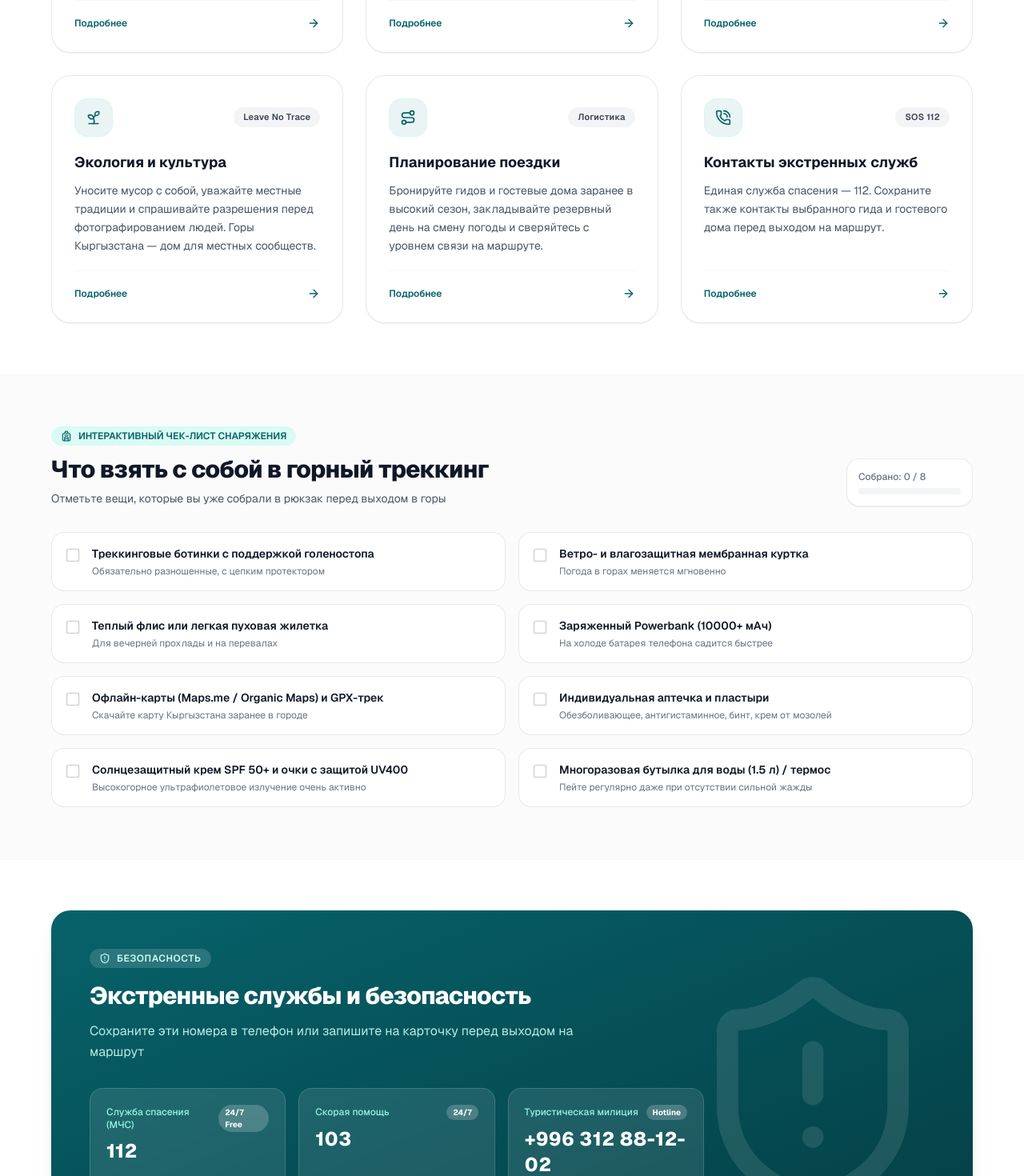
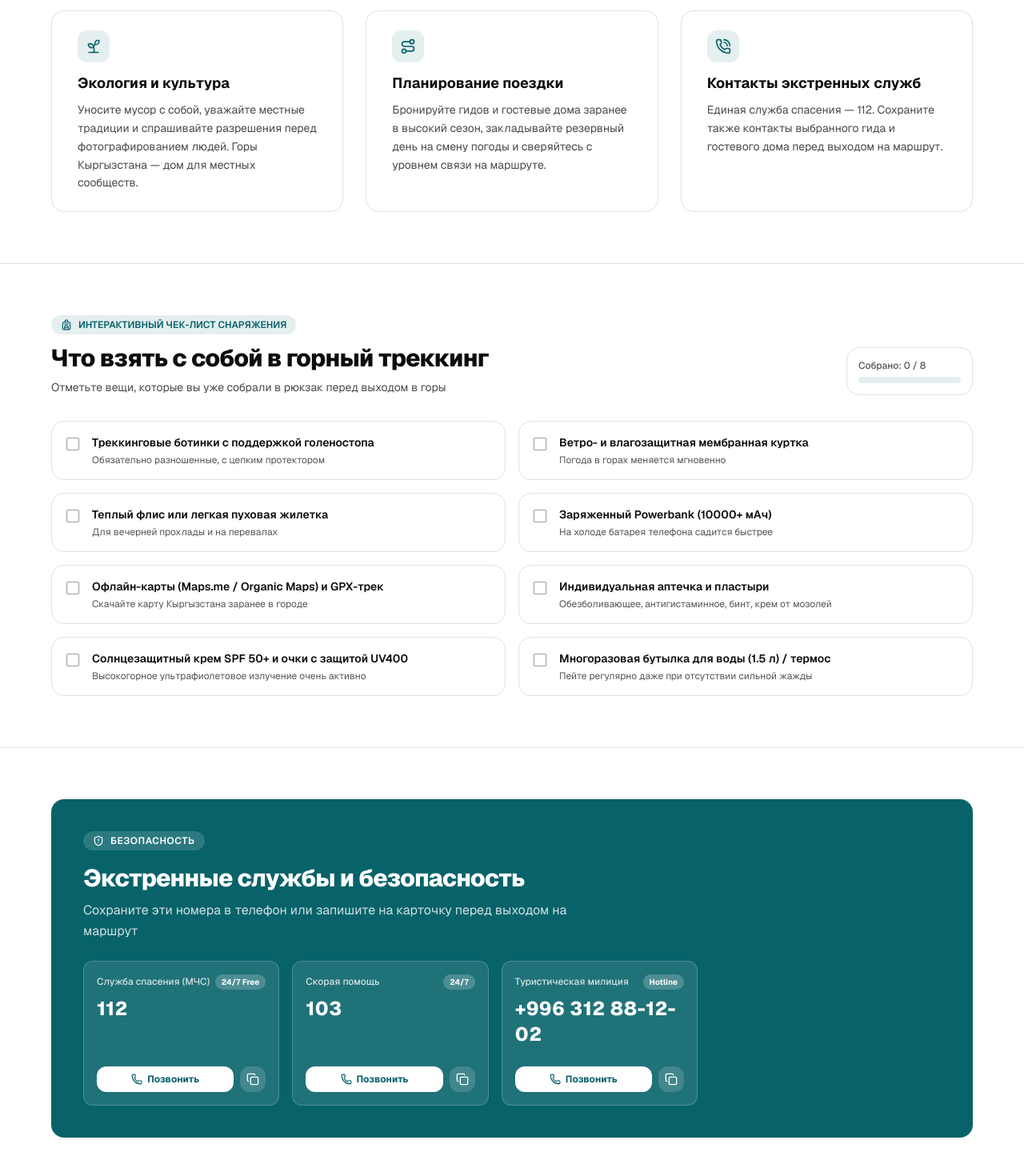
Before and after one commit to Evools/Aiym-Path, a Next.js app: page /guide in a window 1280 px wide. Shown: the part 980-2450 px from the top of the page at 80% size. Built offline with nearby package versions, Linux system fonts and the light colour scheme.

Commit message:
style: update UI component styling to align with updated design system tokens and colors

```diff
--- a/components/features/guide/EmergencySafetyBanner.tsx
+++ b/components/features/guide/EmergencySafetyBanner.tsx
@@ -13,19 +13,16 @@ export const EmergencySafetyBanner: React.FC = () => {
       title: language === "kg" ? "Куткаруу кызматы (ӨКМ)" : language === "en" ? "Rescue Service (MES)" : "Служба спасения (МЧС)",
       number: "112",
       badge: "24/7 Free",
-      isPrimary: true,
     },
     {
       title: language === "kg" ? "Тез жардам" : language === "en" ? "Ambulance / First Aid" : "Скорая помощь",
       number: "103",
       badge: "24/7",
-      isPrimary: false,
     },
     {
       title: language === "kg" ? "Туристтик милиция" : language === "en" ? "Tourist Police" : "Туристическая милиция",
       number: "+996 312 88-12-02",
       badge: "Hotline",
-      isPrimary: false,
     },
   ];
 
@@ -38,26 +35,21 @@ export const EmergencySafetyBanner: React.FC = () => {
   };
 
   return (
-    <section className="py-12 sm:py-16 px-4 sm:px-6 lg:px-8 bg-white border-t border-gray-100">
+    <section className="py-12 sm:py-16 px-4 sm:px-6 lg:px-8 bg-white border-t border-[#E1E1E1]">
       <div className="max-w-6xl mx-auto">
-        <div className="relative overflow-hidden rounded-3xl bg-linear-to-br from-[#07626A] to-[#043E44] text-white p-7 sm:p-10 lg:p-12 shadow-xl">
-          {/* Subtle Background Pattern */}
-          <div className="absolute right-0 top-0 bottom-0 w-1/2 opacity-10 pointer-events-none flex items-center justify-end pr-10">
-            <ShieldAlert className="w-80 h-80 text-white" />
-          </div>
-
-          <div className="relative z-10 max-w-3xl">
+        <div className="rounded-2xl bg-[#07626A] text-white p-6 sm:p-8 lg:p-10">
+          <div className="max-w-3xl">
             {/* Header Badge */}
-            <div className="inline-flex items-center gap-2 px-3 py-1 rounded-full bg-white/15 backdrop-blur-xs text-xs font-semibold uppercase tracking-wider mb-4 text-teal-100">
+            <div className="inline-flex items-center gap-2 px-3 py-1 rounded-full bg-white/15 text-xs font-semibold uppercase tracking-wider mb-4 text-white">
               <ShieldAlert className="w-3.5 h-3.5" />
               <span>{dict.guidebook?.safetyBadge || "Безопасность"}</span>
             </div>
 
-            <h2 className="text-2xl sm:text-3xl font-extrabold tracking-tight text-white mb-3 leading-tight">
+            <h2 className="text-2xl sm:text-3xl font-extrabold tracking-tight text-white mb-2 leading-tight">
               {dict.guidebook?.sosTitle || "Экстренные службы и безопасность"}
             </h2>
 
-            <p className="text-sm sm:text-base text-teal-100/90 leading-relaxed mb-8 max-w-2xl">
+            <p className="text-sm sm:text-base text-white/80 leading-relaxed mb-6 max-w-2xl">
               {dict.guidebook?.sosSubtitle ||
                 "Сохраните эти номера в телефон или запишите на карточку перед выходом на маршрут"}
             </p>
@@ -67,11 +59,11 @@ export const EmergencySafetyBanner: React.FC = () => {
               {emergencyContacts.map((contact, idx) => (
                 <div
                   key={idx}
-                  className="p-4 sm:p-5 rounded-2xl bg-white/10 backdrop-blur-xs border border-white/15 flex flex-col justify-between"
+                  className="p-4 rounded-xl bg-white/10 border border-white/20 flex flex-col justify-between"
                 >
                   <div>
                     <div className="flex items-center justify-between mb-2">
-                      <span className="text-xs text-teal-200 font-medium">
+                      <span className="text-xs text-white/80 font-medium">
                         {contact.title}
                       </span>
                       <span className="text-[10px] font-bold px-2 py-0.5 rounded-full bg-white/20 text-white">
@@ -87,7 +79,7 @@ export const EmergencySafetyBanner: React.FC = () => {
                   <div className="flex items-center gap-2 pt-2">
                     <a
                       href={`tel:${contact.number.replace(/\s+/g, "")}`}
-                      className="flex-1 inline-flex items-center justify-center gap-1.5 py-2 px-3 rounded-xl bg-white text-[#07626A] text-xs font-bold hover:bg-teal-50 transition-colors shadow-xs"
+                      className="flex-1 inline-flex items-center justify-center gap-1.5 py-2 px-3 rounded-xl bg-white text-[#07626A] text-xs font-bold hover:bg-white/90 transition-colors"
                     >
                       <Phone className="w-3.5 h-3.5" />
                       <span>{dict.guidebook?.sosCall || "Позвонить"}</span>
@@ -100,7 +92,7 @@ export const EmergencySafetyBanner: React.FC = () => {
                       className="p-2 rounded-xl bg-white/15 hover:bg-white/25 text-white transition-colors cursor-pointer"
                     >
                       {copiedNumber === contact.number ? (
-                        <Check className="w-4 h-4 text-teal-300" />
+                        <Check className="w-4 h-4 text-white" />
                       ) : (
                         <Copy className="w-4 h-4" />
                       )}
--- a/components/features/guide/EquipmentChecklistSection.tsx
+++ b/components/features/guide/EquipmentChecklistSection.tsx
@@ -24,35 +24,41 @@ export const EquipmentChecklistSection: React.FC = () => {
   const percentage = Math.round((current / total) * 100);
 
   return (
-    <section className="py-12 sm:py-16 px-4 sm:px-6 lg:px-8 bg-gray-50/70 border-t border-gray-100">
+    <section className="py-12 sm:py-16 px-4 sm:px-6 lg:px-8 bg-white border-t border-[#E1E1E1]">
       <div className="max-w-6xl mx-auto">
         {/* Section Header */}
         <div className="flex flex-col md:flex-row md:items-end justify-between gap-6 mb-8">
           <div>
-            <div className="inline-flex items-center gap-2 px-3 py-1 rounded-full bg-teal-100/70 text-[#07626A] text-xs font-semibold uppercase mb-3">
+            <div
+              className="inline-flex items-center gap-2 px-3 py-1 rounded-full text-[#07626A] text-xs font-semibold uppercase mb-3"
+              style={{ backgroundColor: "rgba(7, 98, 106, 0.10)" }}
+            >
               <Backpack className="w-3.5 h-3.5" />
               <span>{dict.guidebook?.checklistTitle || "Чек-лист экипировки"}</span>
             </div>
-            <h2 className="text-2xl sm:text-3xl font-extrabold text-gray-900 tracking-tight">
+            <h2 className="text-2xl sm:text-3xl font-extrabold text-[#0D0D0D] tracking-tight">
               {language === "kg"
                 ? "Тоо сапарына керектүү буюмдар"
                 : language === "en"
                 ? "Essential Mountain Gear Checklist"
                 : "Что взять с собой в горный треккинг"}
             </h2>
-            <p className="text-sm text-gray-600 mt-2 max-w-xl">
+            <p className="text-sm text-[#0D0D0D]/75 mt-2 max-w-xl">
               {dict.guidebook?.checklistSubtitle ||
                 "Отметьте вещи, которые вы уже собрали в рюкзак перед выходом в горы"}
             </p>
           </div>
 
           {/* Progress & Reset */}
-          <div className="flex items-center gap-4 bg-white p-3.5 rounded-2xl border border-gray-200/80 shadow-2xs self-start md:self-auto">
+          <div className="flex items-center gap-4 bg-white p-3.5 rounded-2xl border border-[#E1E1E1] self-start md:self-auto">
             <div className="text-left">
-              <span className="text-xs text-gray-500 font-medium block">
+              <span className="text-xs text-[#0D0D0D]/70 font-medium block">
                 {dict.guidebook?.checklistProgress || "Собрано"}: {current} / {total}
               </span>
-              <div className="w-32 h-2 rounded-full bg-gray-100 overflow-hidden mt-1.5">
+              <div
+                className="w-32 h-2 rounded-full overflow-hidden mt-1.5"
+                style={{ backgroundColor: "rgba(7, 98, 106, 0.10)" }}
+              >
                 <div
                   className="h-full bg-[#07626A] transition-all duration-300 rounded-full"
                   style={{ width: `${percentage}%` }}
@@ -65,7 +71,8 @@ export const EquipmentChecklistSection: React.FC = () => {
                 type="button"
                 onClick={handleReset}
                 title={dict.guidebook?.checklistReset || "Сбросить"}
-                className="p-2 rounded-xl text-gray-400 hover:text-gray-700 hover:bg-gray-100 transition-colors cursor-pointer"
+                className="p-2 rounded-xl text-[#0D0D0D]/60 hover:text-[#0D0D0D] transition-colors cursor-pointer"
+                style={{ backgroundColor: "rgba(7, 98, 106, 0.05)" }}
               >
                 <RotateCcw className="w-4 h-4" />
               </button>
@@ -85,15 +92,16 @@ export const EquipmentChecklistSection: React.FC = () => {
                 key={item.id}
                 type="button"
                 onClick={() => toggleItem(item.id)}
-                className={`flex items-start gap-3.5 p-4 rounded-2xl text-left transition-all duration-200 cursor-pointer border select-none ${
+                className={`flex items-start gap-3.5 p-4 rounded-2xl text-left transition-colors duration-150 cursor-pointer border select-none ${
                   isChecked
-                    ? "bg-teal-50/50 border-teal-200/80 shadow-2xs"
-                    : "bg-white border-gray-200/90 hover:border-teal-200 hover:shadow-2xs"
+                    ? "border-[#07626A]"
+                    : "bg-white border-[#E1E1E1] hover:border-[#07626A]"
                 }`}
+                style={isChecked ? { backgroundColor: "rgba(7, 98, 106, 0.05)" } : undefined}
               >
                 <div
                   className={`mt-0.5 shrink-0 transition-colors ${
-                    isChecked ? "text-[#07626A]" : "text-gray-300"
+                    isChecked ? "text-[#07626A]" : "text-[#0D0D0D]/30"
                   }`}
                 >
                   {isChecked ? (
@@ -108,8 +116,8 @@ export const EquipmentChecklistSection: React.FC = () => {
                     <span
                       className={`text-sm font-semibold transition-colors ${
                         isChecked
-                          ? "line-through text-gray-500"
-                          : "text-gray-900"
+                          ? "line-through text-[#0D0D0D]/50"
+                          : "text-[#0D0D0D]"
                       }`}
                     >
                       {label}
@@ -119,7 +127,7 @@ export const EquipmentChecklistSection: React.FC = () => {
                   {note && (
                     <p
                       className={`text-xs mt-1 transition-colors ${
-                        isChecked ? "text-gray-400" : "text-gray-500"
+                        isChecked ? "text-[#0D0D0D]/40" : "text-[#0D0D0D]/70"
                       }`}
                     >
                       {note}
@@ -132,7 +140,10 @@ export const EquipmentChecklistSection: React.FC = () => {
         </div>
 
         {percentage === 100 && (
-          <div className="mt-6 p-4 rounded-2xl bg-teal-50 border border-teal-200 text-[#07626A] flex items-center gap-3 text-sm font-semibold animate-in fade-in">
+          <div
+            className="mt-6 p-4 rounded-2xl border border-[#07626A] text-[#07626A] flex items-center gap-3 text-sm font-semibold"
+            style={{ backgroundColor: "rgba(7, 98, 106, 0.10)" }}
+          >
             <Sparkles className="w-5 h-5 shrink-0" />
             <span>{dict.guidebook?.checklistCompleted || "Отлично! Вы полностью готовы к безопасному походу."}</span>
           </div>
--- a/components/features/guide/GuidebookCard.tsx
+++ b/components/features/guide/GuidebookCard.tsx
@@ -13,7 +13,6 @@ import {
   Award,
   Users,
   Radio,
-  ArrowRight,
 } from "lucide-react";
 import { GuidebookItem } from "@/types/guidebook.types";
 import { useLanguage } from "@/context/LanguageContext";
@@ -24,7 +23,7 @@ interface GuidebookCardProps {
 }
 
 export const GuidebookCard: React.FC<GuidebookCardProps> = ({ item, onSelect }) => {
-  const { language, dict } = useLanguage();
+  const { language } = useLanguage();
 
   const renderIcon = (iconName: GuidebookItem["iconName"]) => {
     const iconClass = "w-5 h-5 text-[#07626A]";
@@ -58,43 +57,29 @@ export const GuidebookCard: React.FC<GuidebookCardProps> = ({ item, onSelect })
 
   const title = item.title[language] || item.title.ru;
   const description = item.shortDescription[language] || item.shortDescription.ru;
-  const badge = item.badgeText ? item.badgeText[language] || item.badgeText.ru : null;
 
   return (
     <div
       onClick={() => onSelect(item)}
-      className="group relative flex flex-col justify-between p-6 sm:p-7 rounded-3xl bg-white border border-gray-200/90 shadow-2xs hover:shadow-lg hover:border-teal-300/60 transition-all duration-200 cursor-pointer text-left"
+      className="flex flex-col items-start gap-[10px] p-[24px_32px] self-stretch justify-self-stretch rounded-2xl bg-white border border-[#E1E1E1] hover:border-[#07626A] transition-colors duration-150 cursor-pointer text-left"
     >
-      <div>
-        {/* Top Header: Icon & Optional Badge */}
-        <div className="flex items-center justify-between gap-3 mb-5">
-          <div className="w-12 h-12 rounded-2xl bg-[#EAF4F4] flex items-center justify-center shrink-0 border border-teal-100/60 group-hover:scale-105 group-hover:bg-teal-100/70 transition-transform duration-200">
+      {/* Icon Box */}
+      <div
+        className="w-10 h-10 rounded-xl flex items-center justify-center shrink-0 mb-1"
+        style={{ backgroundColor: "rgba(7, 98, 106, 0.10)" }}
+      >
         {renderIcon(item.iconName)}
       </div>
 
-          {badge && (
-            <span className="px-3 py-1 rounded-full text-[11px] font-semibold tracking-wide bg-gray-100 text-gray-700 group-hover:bg-teal-50 group-hover:text-[#07626A] transition-colors">
-              {badge}
-            </span>
-          )}
-        </div>
-
       {/* Card Title */}
-        <h3 className="text-lg font-bold text-gray-900 mb-3 leading-snug group-hover:text-[#07626A] transition-colors">
+      <h3 className="text-base sm:text-lg font-bold text-[#0D0D0D] leading-snug">
         {title}
       </h3>
 
       {/* Card Description */}
-        <p className="text-sm text-gray-600 leading-relaxed font-normal">
+      <p className="text-sm text-[#0D0D0D]/75 leading-relaxed font-normal">
         {description}
       </p>
     </div>
-
-      {/* Action Footer Link */}
-      <div className="pt-5 mt-5 border-t border-gray-100/80 flex items-center justify-between text-xs font-semibold text-[#07626A]">
-        <span>{dict.guidebook?.readMore || "Подробнее"}</span>
-        <ArrowRight className="w-4 h-4 transform group-hover:translate-x-1 transition-transform duration-200" />
-      </div>
-    </div>
   );
 };
```
Also changed, not shown: components/features/guide/GuideDetailModal.tsx (+26 -17 lines), components/features/guide/GuidebookTabs.tsx (+9 -9 lines). Lines whose indentation alone changed are shown as unchanged.
